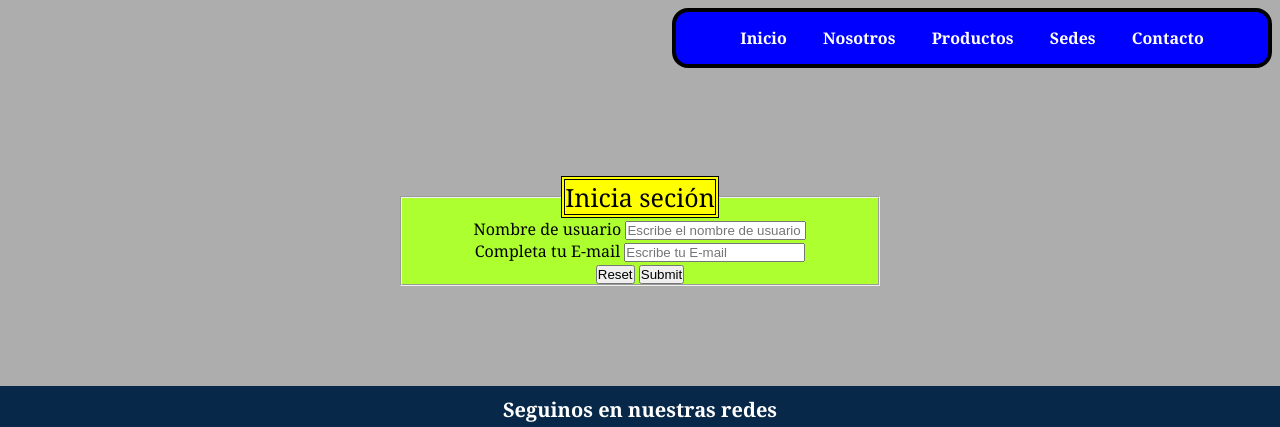
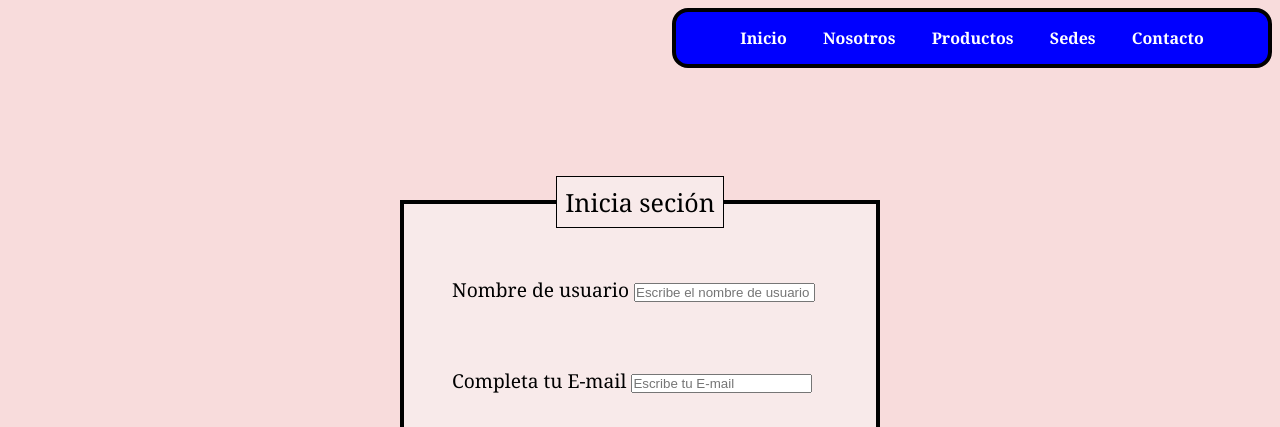
Before and after one commit to BautoxAC/2Pre-Entrega-BautistaTosi, a plain HTML site: page Pages/contact.html in a window 1280 px wide. Shown: the top 427 px of the page. Drawn offline with Linux system fonts and the light colour scheme.

Commit message:
cambios en contact, estilos de contact y color de fondo

```diff
--- a/Pages/contact.html
+++ b/Pages/contact.html
@@ -35,8 +35,8 @@
                     <input type="email" name="" id="mail" placeholder="Escribe tu E-mail">
                 </section>
                 <section class="contacto__formulario__botones">
-                    <input type="reset">
-                    <input type="submit">
+                    <input class="reset" type="reset">
+                    <input class="submit"type="submit">
                 </section>
             </fieldset>
         </form>
--- a/css/style.css
+++ b/css/style.css
@@ -8,7 +8,7 @@
 /* estilo del body */
 body {
     font-family: Cambria, Cochin, Georgia, Times, 'Times New Roman', serif;
-    background-color: rgb(173, 173, 173);
+    background-color: rgb(248, 220, 220);
 }
 
 /*estilo de el menu*/
@@ -72,16 +72,28 @@ body header nav ul {
 /*estilo de contact*/
 
 .contacto__formulario__titulo {
-    border: 4px double black;
-    background-color: yellow;
+    border: 1px solid black;
+    background-color: rgb(248, 234, 234);
     font-size: 25px;
+    padding: 0.5rem;
+    text-align: center;
 }
 
 .contacto__formulario__caja {
-    background-color: greenyellow;
-    text-align: center;
+    background-color: white;
+    border: 4px solid black;
+    background-color: rgb(248, 234, 234);
 }
-
+main form fieldset section{
+    margin: 2rem;
+    padding: 1rem;
+    gap: 1rem;
+    font-size: larger;
+}
+.contacto__formulario__botones{
+    display: flex;
+    justify-content: space-around;
+}
 .contacto__formulario {
     margin: 100px 400px;
 }
```
